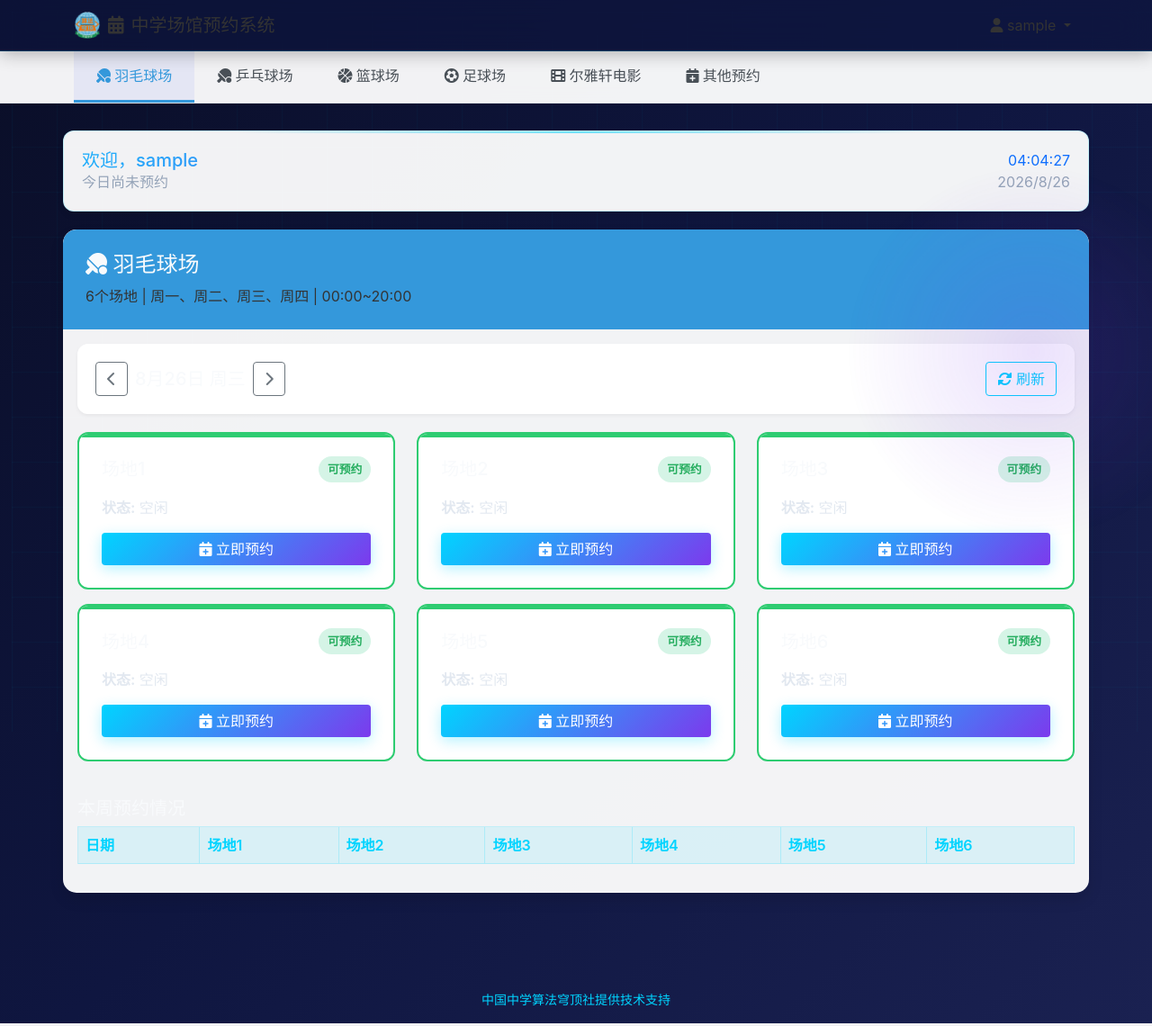
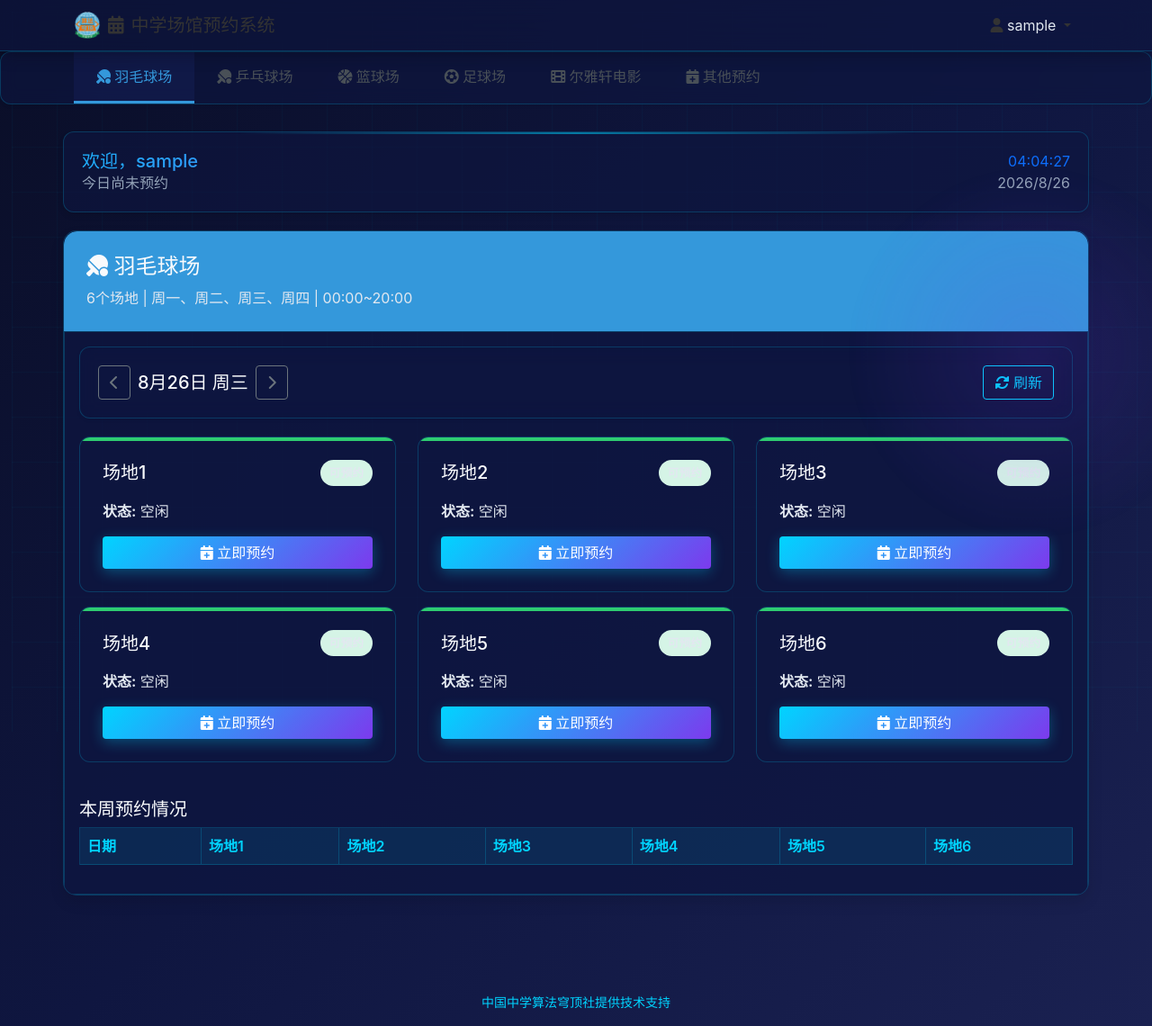
Before and after one commit to CHliulongjie/zgzxReservationsys, a Flask app: page /reservation in a window 1280 px wide. Shown: the whole page at 90% size. Run offline with Flask 3, Linux system fonts and the light colour scheme; the visitor is signed in with stand-in values (Sample User, id 1); data that the repository does not hold is empty.

Commit message:
fix: 卡片白色背景导致浅色标题看不清
问题:三个页面的内联style标签中定义了白色背景(rgba(255,255,255,0.95)和white),覆盖了科技主题的深色玻璃态背景,导致浅色标题文字在白色背景上看不清

修复tech-theme.css:1.新增白色背景覆盖区块,用body.t-tech-bg前缀提高优先级,覆盖index/reservation/control_panel各页面的.login-container/.login-card/.navbar/.field-card/.session-card/.login-box/.system-control-card等选择器的白色背景为深色玻璃态;2.强制所有标题文字为浅色(--t-text-bright)确保可读性;3.兜底规则覆盖所有含card的类名

修复index.html:管理员登录按钮移除白色背景内联style,改用t-btn科技风按钮

```diff
--- a/static/css/tech-theme.css
+++ b/static/css/tech-theme.css
@@ -853,3 +853,130 @@ body.t-tech-bg::after {
 .t-page-enter {
     animation: t-fade-up 0.4s cubic-bezier(0.4, 0, 0.2, 1) both;
 }
+
+/* ============================================================
+   白色背景覆盖 - 修复内联样式中的白色背景
+   用 body.t-tech-bg 前缀提高优先级，覆盖各页面 <style> 中的白色背景
+   ============================================================ */
+
+/* index.html */
+body.t-tech-bg .login-container {
+    background: var(--t-glass-bg) !important;
+    border: 1px solid var(--t-glass-border) !important;
+    box-shadow: var(--t-glass-shadow) !important;
+}
+
+body.t-tech-bg .login-header h1 {
+    color: var(--t-text-bright) !important;
+}
+
+body.t-tech-bg .login-header p {
+    color: var(--t-text-dim) !important;
+}
+
+body.t-tech-bg .login-card {
+    background: rgba(15, 22, 64, 0.5) !important;
+    border: 1px solid var(--t-glass-border) !important;
+    color: var(--t-text) !important;
+}
+
+body.t-tech-bg .login-card .card-title {
+    color: var(--t-text-bright) !important;
+}
+
+body.t-tech-bg .login-card .card-text {
+    color: var(--t-text-dim) !important;
+}
+
+body.t-tech-bg .login-icon {
+    text-shadow: 0 0 20px currentColor;
+}
+
+body.t-tech-bg .system-info {
+    color: var(--t-text-dim) !important;
+}
+
+/* reservation.html */
+body.t-tech-bg .navbar {
+    background: var(--t-glass-bg) !important;
+    backdrop-filter: blur(20px);
+    -webkit-backdrop-filter: blur(20px);
+}
+
+body.t-tech-bg .system-tabs {
+    background: var(--t-glass-bg) !important;
+    border: 1px solid var(--t-glass-border) !important;
+    border-radius: 12px;
+}
+
+body.t-tech-bg .field-card {
+    background: rgba(15, 22, 64, 0.5) !important;
+    border: 1px solid var(--t-glass-border) !important;
+    color: var(--t-text) !important;
+}
+
+body.t-tech-bg .field-card.booked {
+    background: rgba(0, 212, 255, 0.1) !important;
+    border-color: var(--t-primary) !important;
+}
+
+body.t-tech-bg .session-card {
+    background: rgba(15, 22, 64, 0.5) !important;
+    border: 1px solid var(--t-glass-border) !important;
+    color: var(--t-text) !important;
+}
+
+body.t-tech-bg .user-info {
+    background: var(--t-glass-bg) !important;
+    border: 1px solid var(--t-glass-border) !important;
+    color: var(--t-text) !important;
+}
+
+body.t-tech-bg .date-selector {
+    background: var(--t-glass-bg) !important;
+    border: 1px solid var(--t-glass-border) !important;
+    color: var(--t-text) !important;
+}
+
+/* control_panel.html */
+body.t-tech-bg .login-box {
+    background: var(--t-glass-bg) !important;
+    border: 1px solid var(--t-glass-border) !important;
+    color: var(--t-text) !important;
+}
+
+body.t-tech-bg .system-control-card {
+    background: rgba(15, 22, 64, 0.5) !important;
+    border: 1px solid var(--t-glass-border) !important;
+    color: var(--t-text) !important;
+}
+
+body.t-tech-bg .server-config-card {
+    background: rgba(15, 22, 64, 0.5) !important;
+    border: 1px solid var(--t-glass-border) !important;
+    color: var(--t-text) !important;
+}
+
+/* 通用：覆盖所有内联白色背景的兜底规则 */
+body.t-tech-bg [class*="card"]:not(.t-glass) {
+    background: rgba(15, 22, 64, 0.5);
+    border: 1px solid var(--t-glass-border);
+    color: var(--t-text);
+}
+
+/* 确保所有标题文字在深色背景上可读 */
+body.t-tech-bg h1, body.t-tech-bg h2, body.t-tech-bg h3,
+body.t-tech-bg h4, body.t-tech-bg h5, body.t-tech-bg h6,
+body.t-tech-bg .card-title, body.t-tech-bg .modal-title {
+    color: var(--t-text-bright) !important;
+}
+
+body.t-tech-bg p, body.t-tech-bg span, body.t-tech-bg label,
+body.t-tech-bg .card-text, body.t-tech-bg .form-text {
+    color: var(--t-text);
+}
+
+body.t-tech-bg .text-muted,
+body.t-tech-bg .text-secondary {
+    color: var(--t-text-dim) !important;
+}
--- a/templates/index.html
+++ b/templates/index.html
@@ -215,7 +215,7 @@
             </div>
 
             <div class="text-center mt-4 mb-3">
-                <button class="btn btn-outline-dark btn-lg" onclick="goToAdminLogin()" style="border-radius: 10px; padding: 12px 30px; border: 2px solid rgba(0, 0, 0, 0.8); color: #333; background: rgba(255, 255, 255, 0.9); backdrop-filter: blur(10px);">
+                <button class="btn btn-lg t-btn" onclick="goToAdminLogin()" style="border-radius: 10px; padding: 12px 30px; border: 1px solid var(--t-glass-border);">
                     <i class="fas fa-user-shield"></i> 管理员登录
                 </button>
             </div>
```
